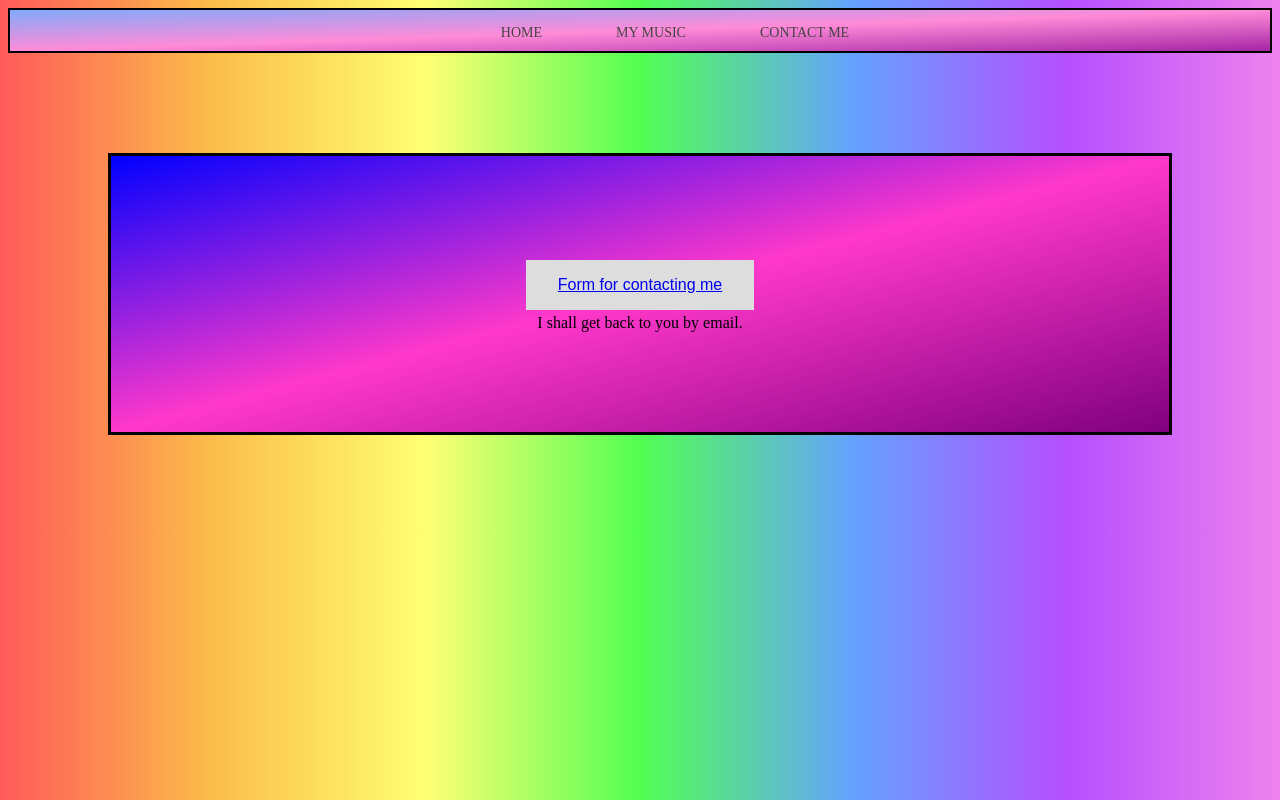
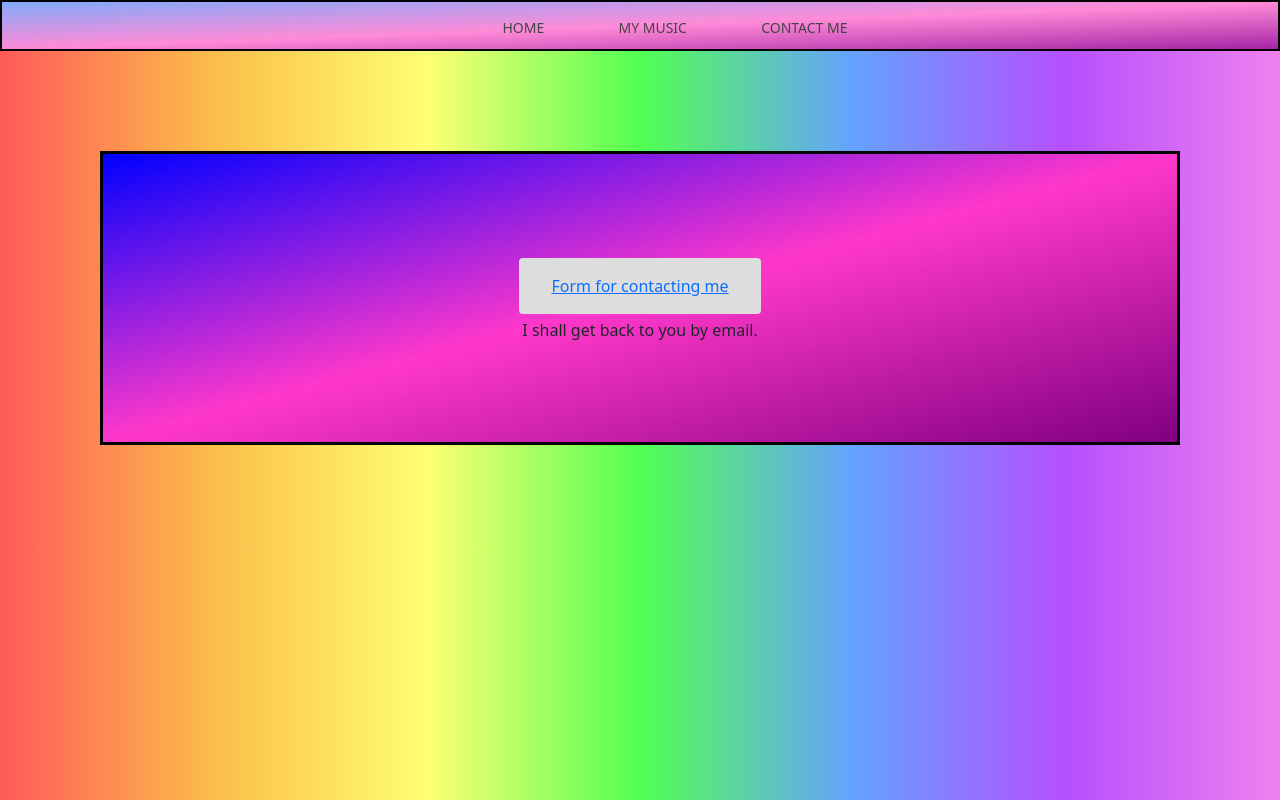
Before and after one commit to Theclassicalguy/martinsarosh.github.io, a plain HTML site: page contact me.html in a window 1280 px wide. Drawn offline with nearby package versions, Linux system fonts and the light colour scheme.

Commit message:
CONTACT ME changes

```diff
--- a/contact me.html
+++ b/contact me.html
@@ -1,6 +1,9 @@
 <!DOCTYPE html>
 <head>
+    <meta charset="utf-8">
     <meta name="viewport" content="width=device-width, initial-scale=1">
+    <link href="https://cdn.jsdelivr.net/npm/bootstrap@5.1.3/dist/css/bootstrap.min.css" rel="stylesheet">
+    <script src="https://cdn.jsdelivr.net/npm/bootstrap@5.1.3/dist/js/bootstrap.bundle.min.js"></script>
     <title>
         Contact Me
     </title>
@@ -99,8 +102,8 @@ nav a:hover::before{
     <article >
 
 
-            <button class="btn"><a href="https://script.google.com/macros/s/AKfycbw2UOgoOe8DiA4QsbpjAoJJ5khS8UOAad3dJC8APzfFvQ-_Noupun4GZ8YV_iuncgVh/exec"> Form for contacting me</a></button><br>
 
+            <button type="button" class="btn btn-outline-primary" ><a href="https://script.google.com/macros/s/AKfycbw2UOgoOe8DiA4QsbpjAoJJ5khS8UOAad3dJC8APzfFvQ-_Noupun4GZ8YV_iuncgVh/exec"> Form for contacting me</a></button><br>
         I shall get back to you by email.
 
 
```
